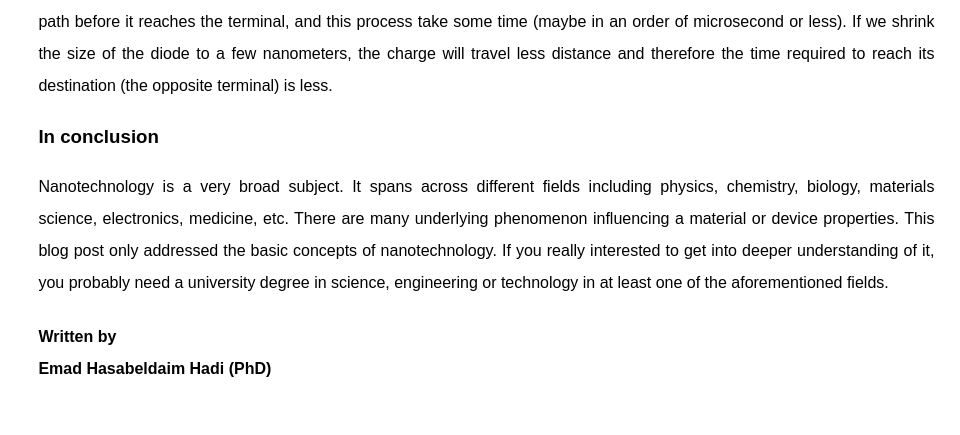
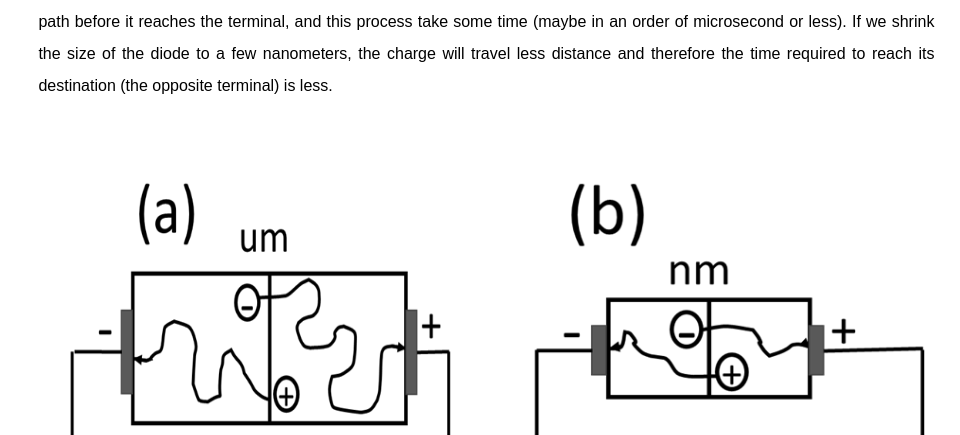
Before and after one commit to Emad180/EnPhysBlogs, a plain HTML site: page nanotechnologyconcept.html in a window 1280 px wide. Shown: the part 3219-3654 px from the top of the page, without its empty margins (320-1280 px from the left). Drawn offline with Linux system fonts and the light colour scheme.

Commit message:
Update nanotechnologyconcept.html

```diff
--- a/nanotechnologyconcept.html
+++ b/nanotechnologyconcept.html
@@ -118,6 +118,10 @@
                (maybe in an order of microsecond or less). If we shrink the size of the diode to a few nanometers, the charge will
                travel less distance and therefore the time required to reach its destination (the opposite terminal) is less.
         </p>
+        <div class="double-image">
+            <img class='img1' src="images/nanotechnology/example4a.png" alt="nanotechnology">
+            <img class='img1' src="images/nanotechnology/example4b.png" alt="nanotechnology">
+        </div>
         <h3> In conclusion </h3>
         <p>Nanotechnology is a very broad subject. It spans across different fields including physics, chemistry, biology, materials
             science, electronics, medicine, etc. There are many underlying phenomenon influencing a material or device properties.
```
